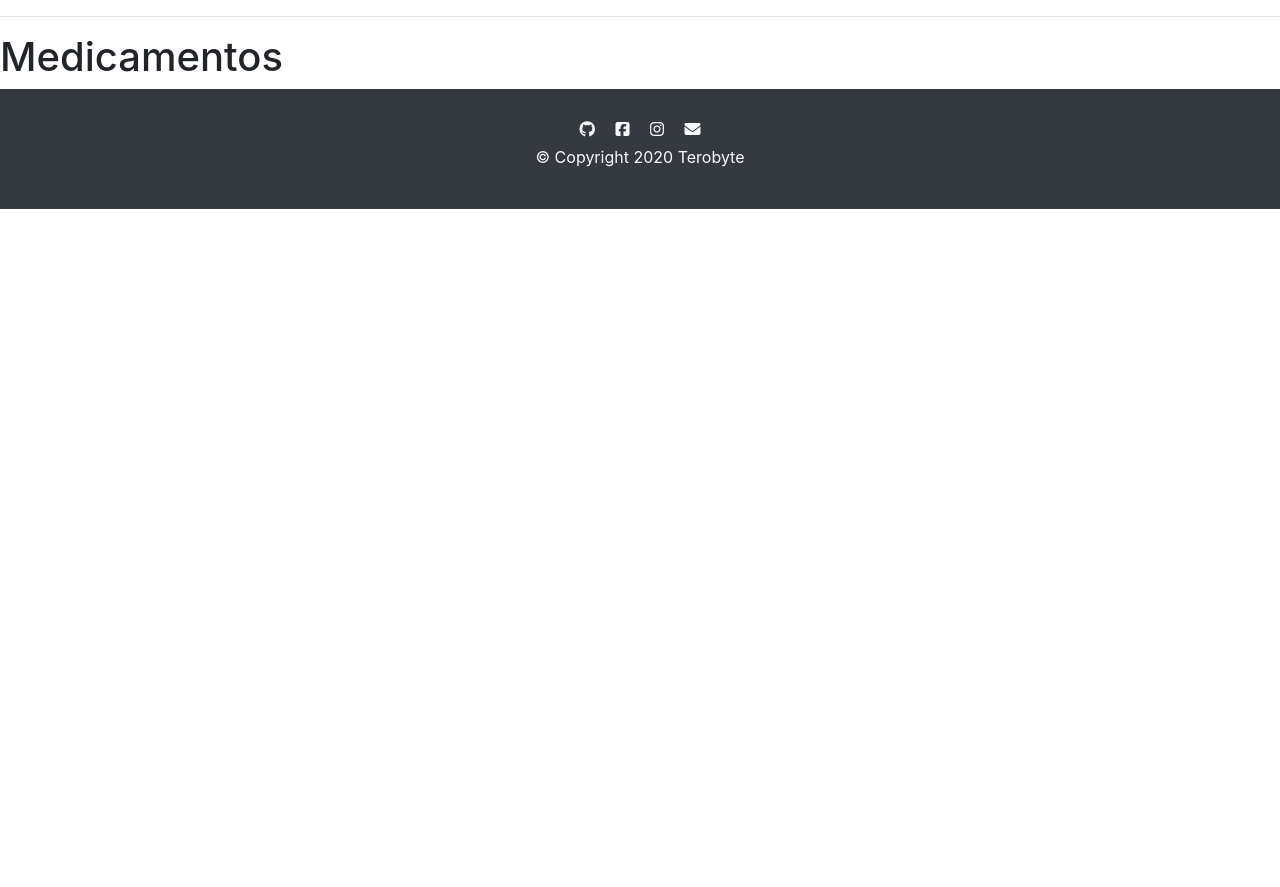
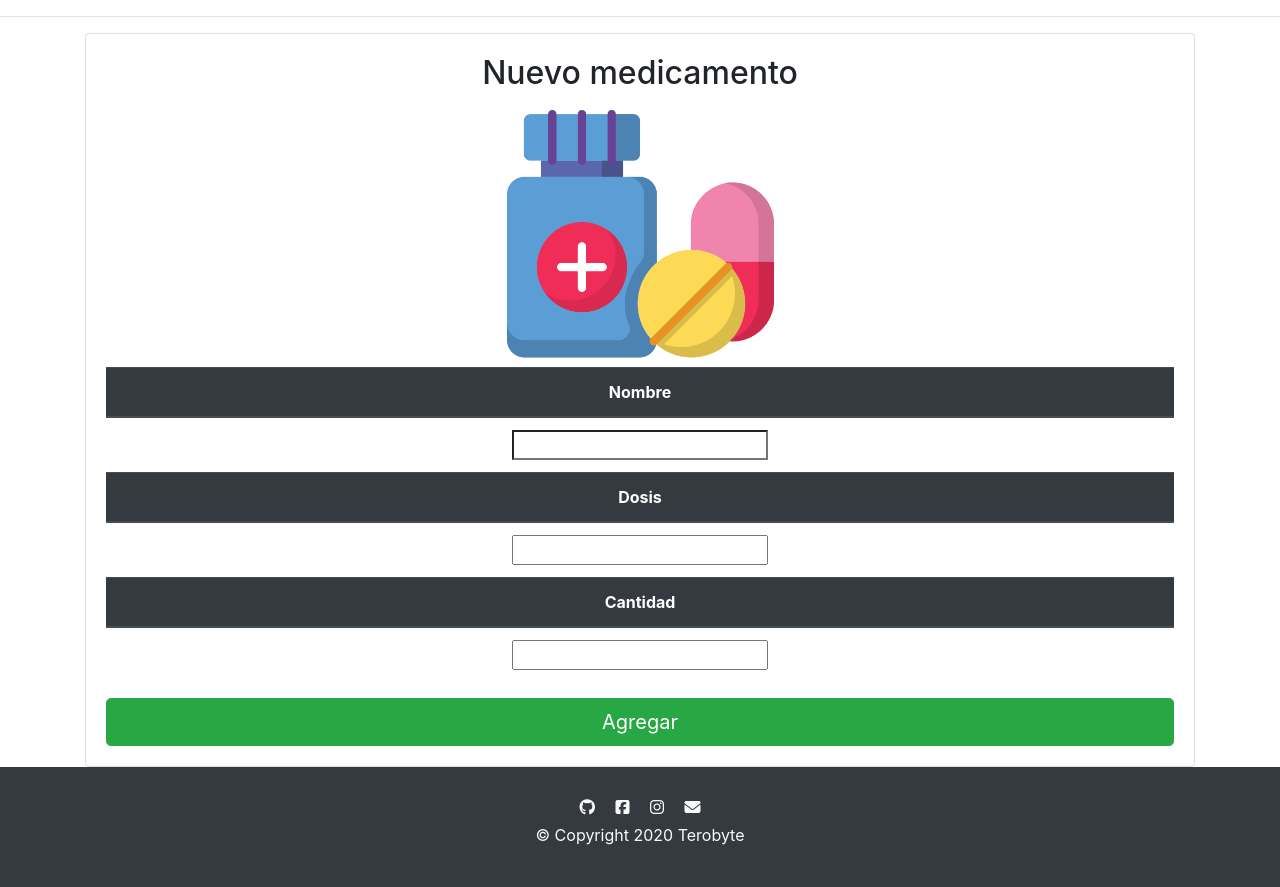
Before and after one commit to Dracoptera/tero, a Django app: page /medicamentos/ in a window 1280 px wide. Shown: the part 56-943 px from the top of the page. Before the commit the page ends 265 px from the top, so only its background shows below. Run offline with Django 3.2, Linux system fonts and the light colour scheme; some libraries are stand-ins or nearby versions.

Commit message:
Agregar página medicamentos

```diff
--- a/cuentas/templates/cuentas/dashboard.html
+++ b/cuentas/templates/cuentas/dashboard.html
@@ -15,7 +15,7 @@
 
   <div class="card-deck m-4">
     <div class="card text-center">
-      <img src="{% static "cuentas/sun.png" %}" class="card-img-top w-25 rounded mx-auto d-block alt="Día">
+      <img src="{% static "cuentas/sun.png" %}" class="card-img-top w-25 rounded mx-auto d-block alt=" Día">
       <div class="card-body">
         <h5 class="card-title">Mañana</h5>
         <div class="card-text">
@@ -34,7 +34,7 @@
       </div>
     </div>
     <div class="card text-center">
-      <img src="{% static "cuentas/moon.png" %}" class="card-img-top w-25 rounded mx-auto d-block alt="Noche">
+      <img src="{% static "cuentas/moon.png" %}" class="card-img-top w-25 rounded mx-auto d-block alt=" Noche">
       <div class="card-body">
         <h5 class="card-title">Noche</h5>
         <div class="card-text">
--- a/cuentas/templates/cuentas/main.html
+++ b/cuentas/templates/cuentas/main.html
@@ -1,3 +1,4 @@
+{% load static %}
 <!DOCTYPE html>
 <html lang="en">
 <head>
@@ -5,6 +6,7 @@
     <meta name="viewport" content="width=device-width, initial-scale=1.0">
 
     <link rel="stylesheet" href="https://stackpath.bootstrapcdn.com/bootstrap/4.4.1/css/bootstrap.min.css" integrity="sha384-Vkoo8x4CGsO3+Hhxv8T/Q5PaXtkKtu6ug5TOeNV6gBiFeWPGFN9MuhOf23Q9Ifjh" crossorigin="anonymous">
+    <link rel="shortcut icon" href="{% static "cuentas/favicon.ico" %}" type="image/x-icon">
     <meta name="viewport" content="width=device-width, initial-scale=1, shrink-to-fit=no">
 
     <title>Tero</title>
--- a/cuentas/templates/cuentas/medicamentos.html
+++ b/cuentas/templates/cuentas/medicamentos.html
@@ -2,6 +2,51 @@
 
 {% block content %}
 
-<h1>Medicamentos</h1>
+{% load static %}
+<div class="container">
+
+        <div class="card card-body text-center">
+            <h2>Nuevo medicamento</h2>
+            <img src="{% static "cuentas/medicine.png" %}" class="card-img-top w-25 rounded mx-auto d-block">
+            <table class="table table-hover">
+                <thead class="thead-dark">
+                <tr>
+                    <th>Nombre</th>
+                </tr>
+            </thead>
+                <tr>
+                    <td><input type="search"></td>
+                </tr>
+
+                <thead class="thead-dark">
+                <tr>
+                    <th>Dosis</th>
+                </tr>
+                </thead>
+
+                <tr>
+                    <td><input type="number"></td>
+                </tr>
+
+                <thead class="thead-dark">
+                <tr>
+                    <th>Cantidad</th>
+                </tr>
+                </thead>
+
+                <tr>
+                    <td><input type="number"></td>
+                </tr>
+
+
+
+
+
+            </table>
+            <button type="button" class="btn btn-success btn-lg">Agregar</button>
+        </div>
+
+</div>
+
 
 {% endblock %}
```
Also changed, not shown: cuentas/static/cuentas/favicon.ico (added), cuentas/static/cuentas/medicine.png (added). Lines whose indentation alone changed are shown as unchanged.
